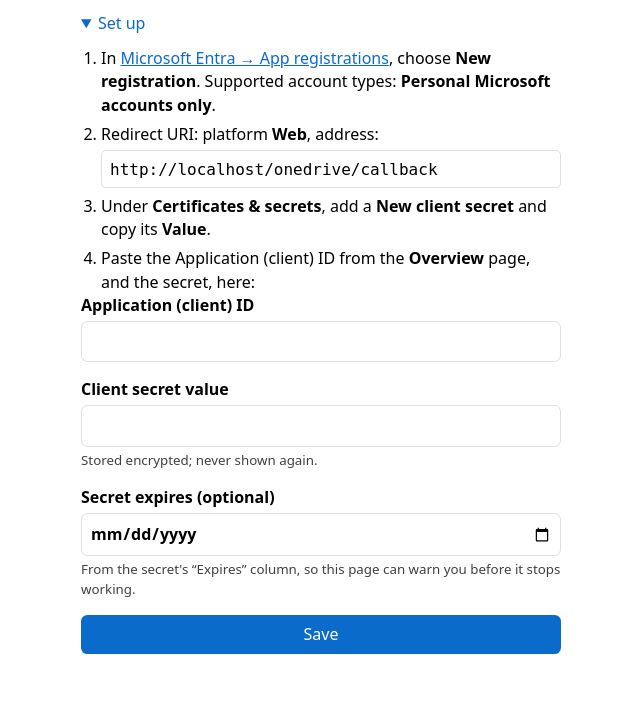
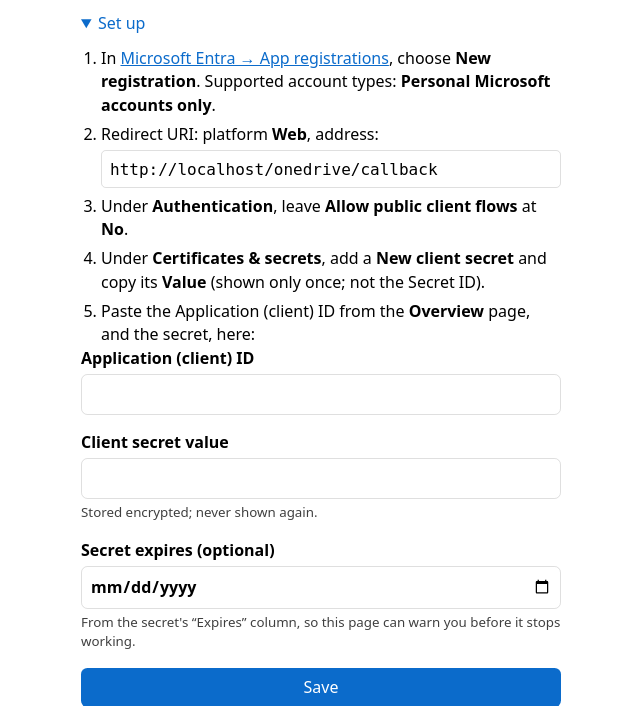
Before and after one commit to mattew124/teslamate-expenses, a Flask app: page /onedrive in a window 1280 px wide. Shown: the part 223-929 px from the top of the page, without its empty margins (95-735 px from the left). Before the commit the page ends 877 px from the top, so only its background shows below. Run offline with Flask 3, Linux system fonts and the light colour scheme; data that the repository does not hold is empty; parts of the project's set-up code (start-up, migrations or seed data) failed here and were passed over; some libraries are stand-ins or nearby versions.

Commit message:
README: step-by-step Microsoft app registration for OneDrive
Adds the lessons from an earlier personal-account Graph setup: leave
'Allow public client flows' off (with it on, refreshes fail with
AADSTS90023), and why the device code flow and the nativeclient redirect
aren't used. The OneDrive page's steps gain the same warning.

Co-Authored-By: Claude Opus 5.5 <noreply@anthropic.com>

```diff
--- a/tmexpenses/templates/onedrive.html
+++ b/tmexpenses/templates/onedrive.html
@@ -26,7 +26,8 @@
         choose <strong>New registration</strong>. Supported account types: <strong>Personal Microsoft accounts only</strong>.</li>
       <li>Redirect URI: platform <strong>Web</strong>, address:
         <code class="copy">{{ callback_url }}</code></li>
-      <li>Under <strong>Certificates &amp; secrets</strong>, add a <strong>New client secret</strong> and copy its <strong>Value</strong>.</li>
+      <li>Under <strong>Authentication</strong>, leave <strong>Allow public client flows</strong> at <strong>No</strong>.</li>
+      <li>Under <strong>Certificates &amp; secrets</strong>, add a <strong>New client secret</strong> and copy its <strong>Value</strong> (shown only once; not the Secret ID).</li>
       <li>Paste the Application (client) ID from the <strong>Overview</strong> page, and the secret, here:</li>
     </ol>
     <form method="post" action="{{ url_for('onedrive_credentials') }}" class="stack">
```
Also changed, not shown: README.md.
